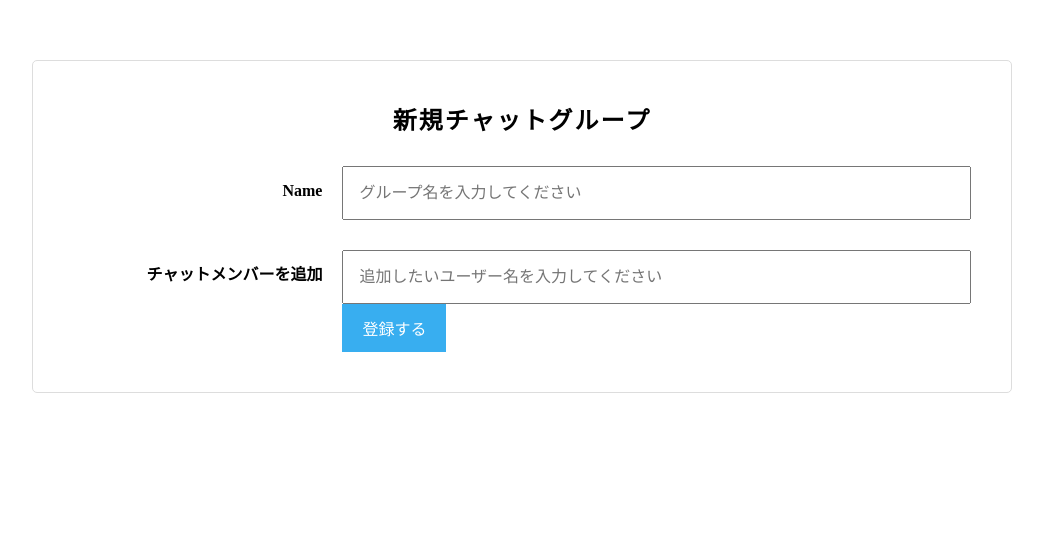
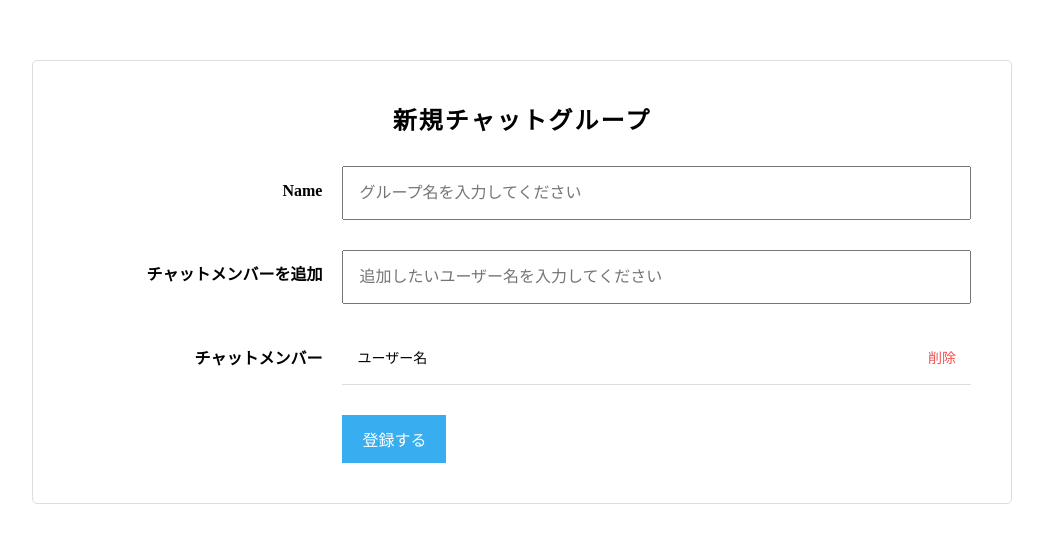
Before and after one commit to STHEXA/chat-space, a Rails app: page /groups/new in a window 1280 px wide. Shown: the top 543 px of the page, without its empty margins (118-1161 px from the left). Run offline with Rails 7, Linux system fonts and the light colour scheme; the visitor is signed in with stand-in values (Sample User, id 1); style sheets or scripts are compiled from the project's sources; some libraries are stand-ins or nearby versions.

Commit message:
Created to be added to chat members.
Created so that the user whose add button is pressed is added to the chat member.

```diff
--- a/app/assets/javascripts/user.js
+++ b/app/assets/javascripts/user.js
@@ -1,6 +1,6 @@
 $(function(){
 
-  var user_list = $("#user-search-result");
+  var user_list = $('#user-search-result');
   function appendUser(user){
 
     var html = `<div class="chat-group-user clearfix">
@@ -8,6 +8,20 @@ $(function(){
                   <div class="user-search-add chat-group-user__btn chat-group-user__btn--add" data-user-id="${user.id}" data-user-name="${user.name}">追加</div>
                 </div>`
     user_list.append(html);
+  };
+
+  var member_list = $('#member-result');
+  function appendMember(member){
+    console.log($(member).attr('data-user-id'));
+    console.log($(member).attr('data-user-name'));
+
+
+    var html = `<div class='chat-group-user'>
+                  <input name='group[user_ids][]' type='hidden' value='${$(member).attr('data-user-id')}'>
+                  <p class='chat-group-user__name'>${$(member).attr('data-user-name')}</p>
+                  <div class='user-search-remove chat-group-user__btn chat-group-user__btn--remove js-remove-btn'>削除</div>
+                </div>`
+    member_list.append(html);
   };
 
   $('#user-search-field').on('keyup', function(){
@@ -31,9 +45,11 @@ $(function(){
 
   });
 
-  $(document).on("click",".user-search-add.chat-group-user__btn.chat-group-user__btn--add",function(e){
+  $(document).on("click",'.user-search-add.chat-group-user__btn.chat-group-user__btn--add',function(){
     var selectUser = $(this).parent();
     $(selectUser).remove();
+    appendMember(this);
   });
 
+
 });
--- a/app/views/groups/_form.html.haml
+++ b/app/views/groups/_form.html.haml
@@ -11,12 +11,21 @@
     .chat-group-form__field--right
       = f.text_field :name, class: 'chat__group_name chat-group-form__input', placeholder: 'グループ名を入力してください'
   .chat-group-form__field.clearfix
-  .chat-group-form__field--left
-    %label.chat-group-form__label{for: "chat_group_チャットメンバーを追加"} チャットメンバーを追加
-  .chat-group-form__field--right
-    .chat-group-form__search.clearfix
-      %input#user-search-field.chat-group-form__input{placeholder: "追加したいユーザー名を入力してください", type: "text"}/
-    #user-search-result
+    .chat-group-form__field--left
+      %label.chat-group-form__label{for: "chat_group_チャットメンバーを追加"} チャットメンバーを追加
+    .chat-group-form__field--right
+      .chat-group-form__search.clearfix
+        %input#user-search-field.chat-group-form__input{placeholder: "追加したいユーザー名を入力してください", type: "text"}/
+      #user-search-result
+  .chat-group-form__field.clearfix
+    .chat-group-form__field--left
+      %label.chat-group-form__label{for: "chat_group_チャットメンバー"} チャットメンバー
+    .chat-group-form__field--right
+      .chat-group-user
+        %input{:name => "group[user_ids][]", :type => "hidden", :value => "ユーザーのid"}/
+        %p.chat-group-user__name ユーザー名
+        .user-search-remove.chat-group-user__btn.chat-group-user__btn--remove.js-remove-btn 削除
+      #member-result
 
   .chat-group-form__field.clearfix
     .chat-group-form__field--left
```
